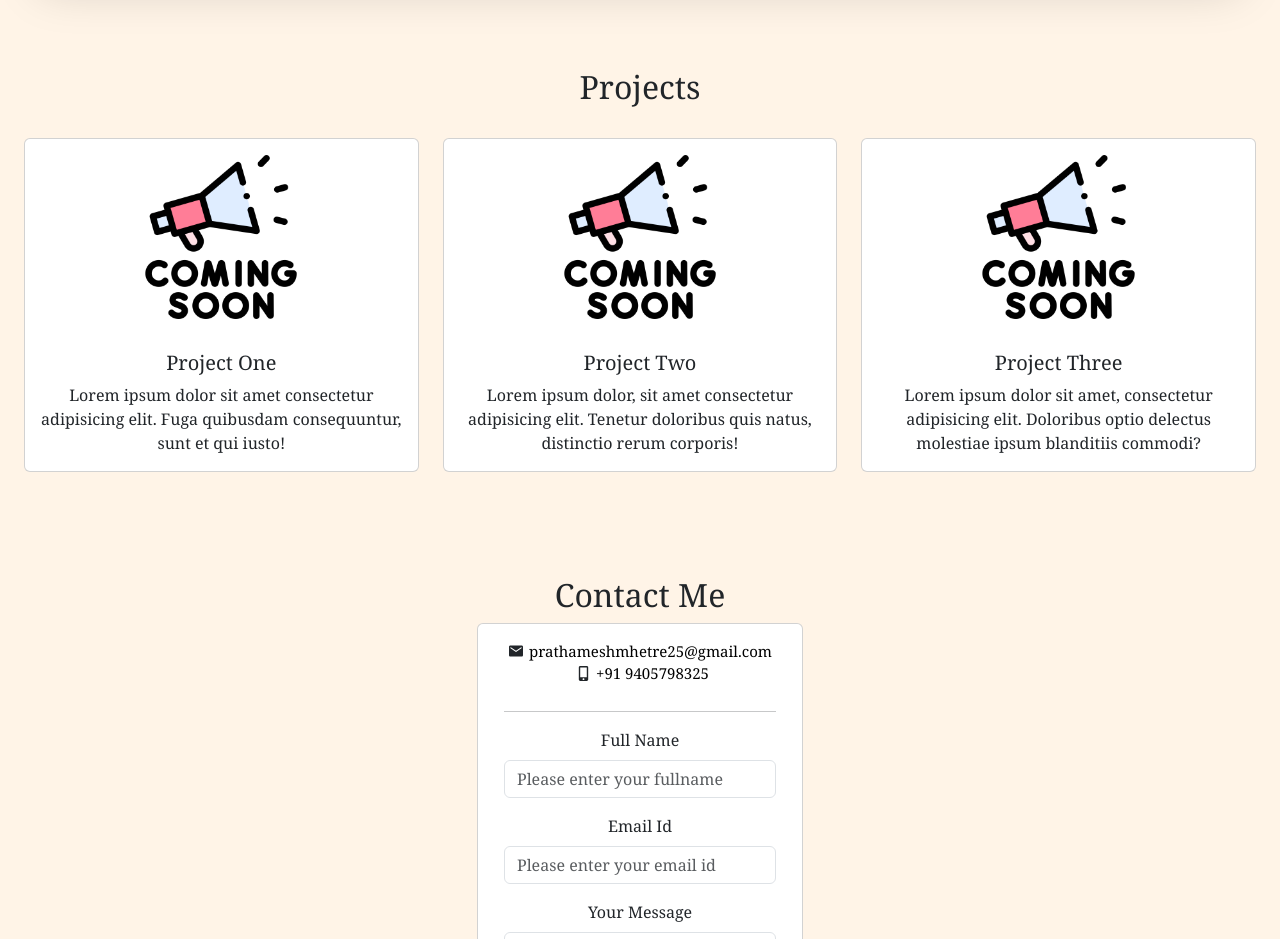
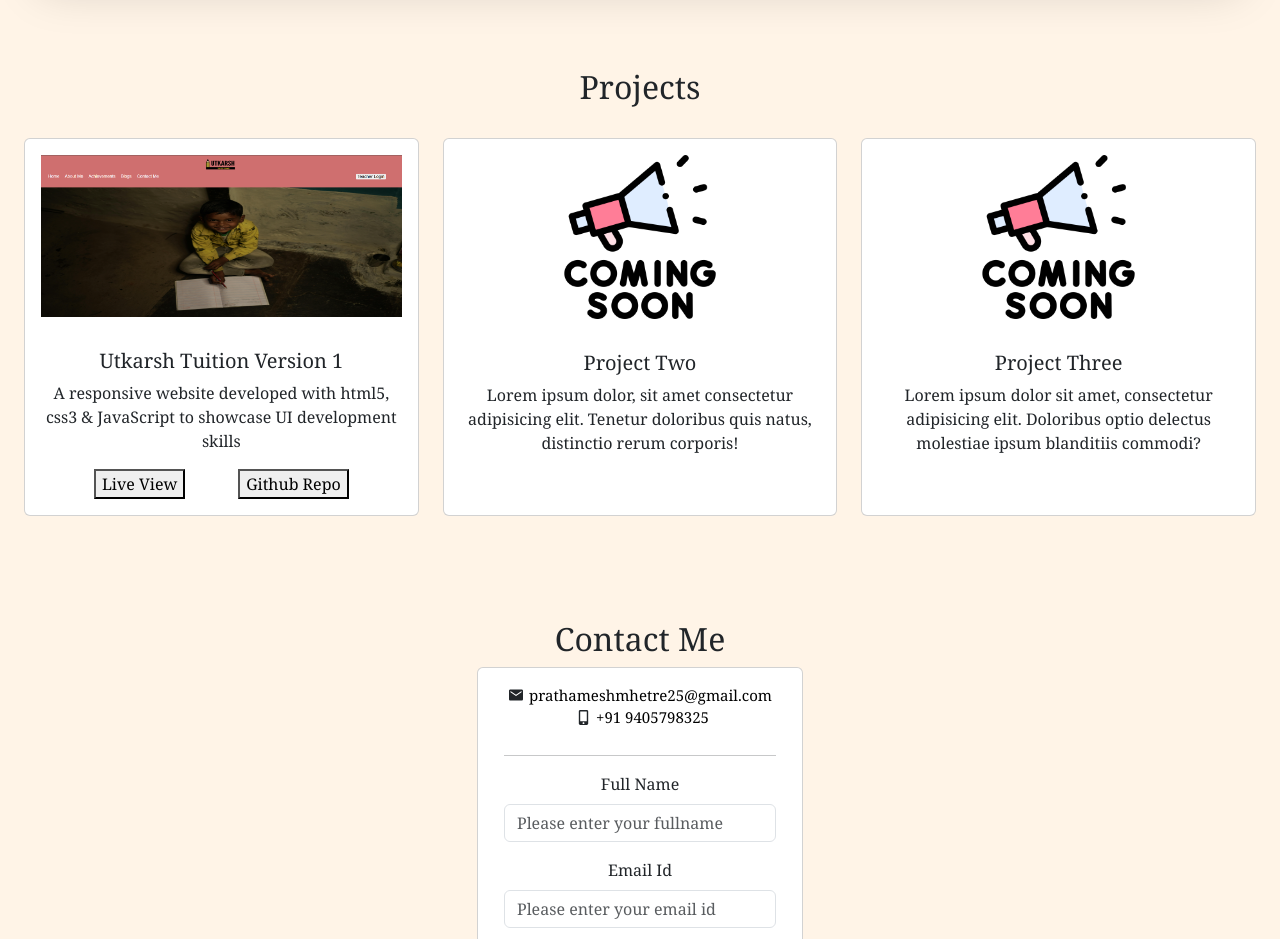
Before and after one commit to prathamesh2503/Prathamesh-Mhetre, a React (Vite) app: page / in a window 1280 px wide. Shown: the part 2120-3059 px from the top of the page. Built offline with nearby package versions, Linux system fonts and the light colour scheme.

Commit message:
Project one buttons added to open utkarsh website & to open utkarsh website github repo

```diff
--- /dev/null
+++ b/src/components/GithubRepoProjectOne.jsx
@@ -0,0 +1,9 @@
+const GithubRepoProjectOne = () => {
+  const handleGithubBtn = () => {
+    window.open("https://github.com/prathamesh2503/utkarsh-tuition", "_blank");
+  };
+
+  return <button onClick={handleGithubBtn}>Github Repo</button>;
+};
+
+export default GithubRepoProjectOne;
--- a/src/components/Project.jsx
+++ b/src/components/Project.jsx
@@ -1,4 +1,7 @@
 import comingSoon from "../assets/comingSoon.png";
+import utkarshTuition from "../assets/utkarshTuition.png";
+import RedirectToProjectOne from "./RedirectToProjectOne";
+import GithubRepoProjectOne from "./GithubRepoProjectOne";
 const Project = () => {
   return (
     <div className="project-area">
@@ -8,16 +11,20 @@ const Project = () => {
           <div className="col">
             <div className="card h-100">
               <img
-                src={comingSoon}
-                className="card-img-top img-fluid w-50 d-block mx-auto p-3"
+                src={utkarshTuition}
+                className="card-img-top img-fluid w-100 d-block mx-auto p-3"
                 alt="..."
               />
               <div className="card-body text-center">
-                <h5 className="card-title">Project One</h5>
+                <h5 className="card-title">Utkarsh Tuition Version 1</h5>
                 <p className="card-text">
-                  Lorem ipsum dolor sit amet consectetur adipisicing elit. Fuga
-                  quibusdam consequuntur, sunt et qui iusto!
+                  A responsive website developed with html5, css3 & JavaScript
+                  to showcase UI development skills
                 </p>
+                <div className="project-button">
+                  <RedirectToProjectOne />
+                  <GithubRepoProjectOne />
+                </div>
               </div>
             </div>
           </div>
--- /dev/null
+++ b/src/components/RedirectToProjectOne.jsx
@@ -0,0 +1,9 @@
+const RedirectToProjectOne = () => {
+  const handleRedirectBtn = () => {
+    window.open("https://utkarsh-tuition.vercel.app/", "_blank");
+  };
+
+  return <button onClick={handleRedirectBtn}>Live View</button>;
+};
+
+export default RedirectToProjectOne;
--- a/src/styles/index.css
+++ b/src/styles/index.css
@@ -1,8 +1,9 @@
-html, body {
+html,
+body {
   overflow-x: hidden;
 }
-body{
-  font-family:Cambria, Cochin, Georgia, Times, 'Times New Roman', serif;
+body {
+  font-family: Cambria, Cochin, Georgia, Times, "Times New Roman", serif;
   background-color: rgb(255, 244, 231);
 }
 
@@ -14,23 +15,20 @@ body{
   font-size: 16px;
   background-color: rgb(247, 208, 185);
 }
-.nav-link{
+.nav-link {
   color: black;
 }
 
-
-
 /* Hero Area */
 
-.hero-container{
+.hero-container {
   height: 80vh;
   width: 100vw;
   display: flex;
   /* border: 1px solid rgb(238, 19, 19); */
-
 }
 
-#hero-container-text{
+#hero-container-text {
   /* border: 2px solid rgb(205, 238, 19); */
   width: 50%;
   display: flex;
@@ -39,11 +37,11 @@ body{
   align-items: center;
 }
 
-#hero-container-text h1{
+#hero-container-text h1 {
   font-size: 4rem;
 }
 
-#hero-container-text p{
+#hero-container-text p {
   font-size: 1.5rem;
 }
 
@@ -62,10 +60,9 @@ body{
   border-radius: 5%;
 }
 
-
 /* About Me */
 
-.about-me-area{
+.about-me-area {
   margin-top: 30px;
   display: flex;
   flex-direction: column;
@@ -74,78 +71,81 @@ body{
   align-items: center;
 }
 
-.about-me-card{
+.about-me-card {
   border: 0px;
   background-color: rgb(247, 208, 185);
-
 }
 
 /* Skills Area */
-.skills-area{
+.skills-area {
   height: min-content;
 }
 
-.skill-cards-area{
+.skill-cards-area {
   display: flex;
   justify-content: space-evenly;
   flex-wrap: wrap;
   padding: 20px;
 }
 
-.skill-card{
+.skill-card {
   display: flex;
   align-items: center;
 }
 
-.skill-card-body{
+.skill-card-body {
   display: flex;
   flex-direction: column;
   align-items: center;
 }
 
-.skill-card-icon{
+.skill-card-icon {
   font-size: 50px;
 }
 
 /* Project Area */
-.project-area{
+.project-area {
   display: flex;
   flex-direction: column;
   height: min-content;
   padding: 40px 0px;
 }
 
+.project-button {
+  display: flex;
+  justify-content: space-evenly;
+}
+
 /* Contact Me Area */
-.contact-area{
+.contact-area {
   display: flex;
   flex-direction: column;
   align-items: center;
 }
-.contact-card{
+.contact-card {
   width: max-content;
 }
 
-.contact-container{
+.contact-container {
   display: flex;
   flex-direction: column;
   align-items: center;
 }
 
-
-.contact-mail-id{
+.contact-mail-id {
   display: flex;
   flex-direction: row;
   align-items: center;
   justify-content: center;
 }
-.contact-mobile-no{
+.contact-mobile-no {
   display: flex;
   flex-direction: row;
   justify-content: center;
   align-items: center;
 }
 
-.contact-form{
+.contact-form {
   margin: 10px;
   width: max-content;
   /* border: solid black 1px; */
@@ -155,18 +155,18 @@ body{
   justify-content: center;
 }
 
-.contact-input input{
+.contact-input input {
   width: max-content;
   display: block;
   margin: 0 auto;
 }
 
-.contact-area{
+.contact-area {
   height: min-content;
   padding: 40px;
 }
 
-.contact-area-section{
+.contact-area-section {
   display: flex;
   flex-wrap: wrap;
   justify-content: space-evenly;
@@ -174,20 +174,20 @@ body{
   text-align: center;
 }
 
-.contact-left-area{
+.contact-left-area {
   margin: 10px;
 }
-.contact-right-area{
+.contact-right-area {
   margin: 10px;
 }
 .contact-data {
-  font-size:  20px;
+  font-size: 20px;
 }
 
-.footer-area{
+.footer-area {
   height: min-content;
 }
-.scroll-button{
+.scroll-button {
   position: fixed;
   bottom: 20px;
   right: 20px;
@@ -201,24 +201,22 @@ body{
 }
 
 @media (max-width: 768px) {
-
-
-.hero-container{
+  .hero-container {
     display: flex;
     flex-direction: column;
     /* justify-content: space-evenly; */
   }
 
-#hero-container-text{
+  #hero-container-text {
     /* border: 2px solid rgb(205, 238, 19); */
     height: 50%;
     width: 100%;
   }
-#hero-container-text h1{
+  #hero-container-text h1 {
     font-size: 2.2rem;
   }
 
-#hero-container-text p{
+  #hero-container-text p {
     font-size: 1rem;
   }
 
```
Also changed, not shown: src/assets/utkarshTuition.png (added), 1 other file (tests, documents, lock files or other folders). Lines whose indentation alone changed are shown as unchanged.
